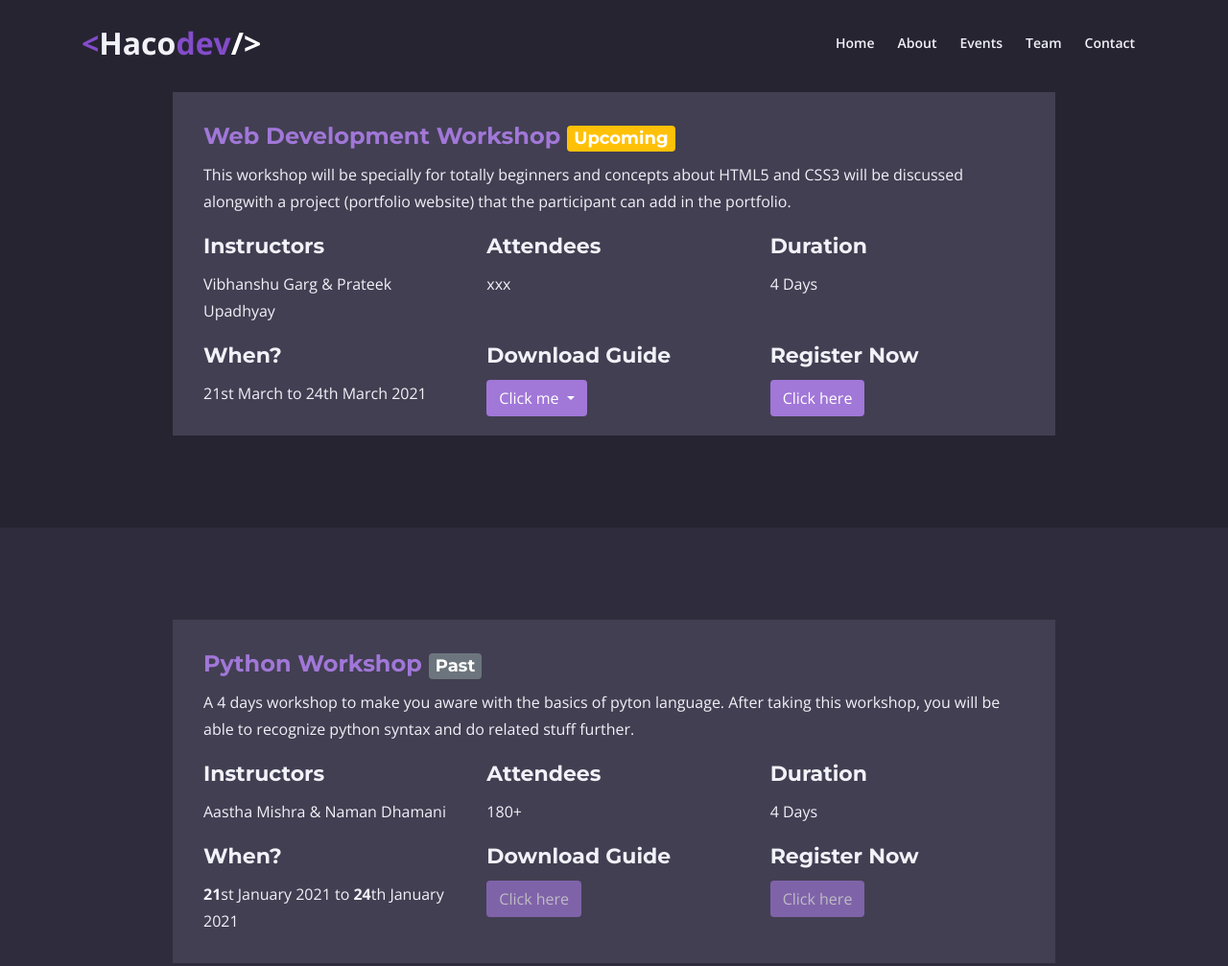
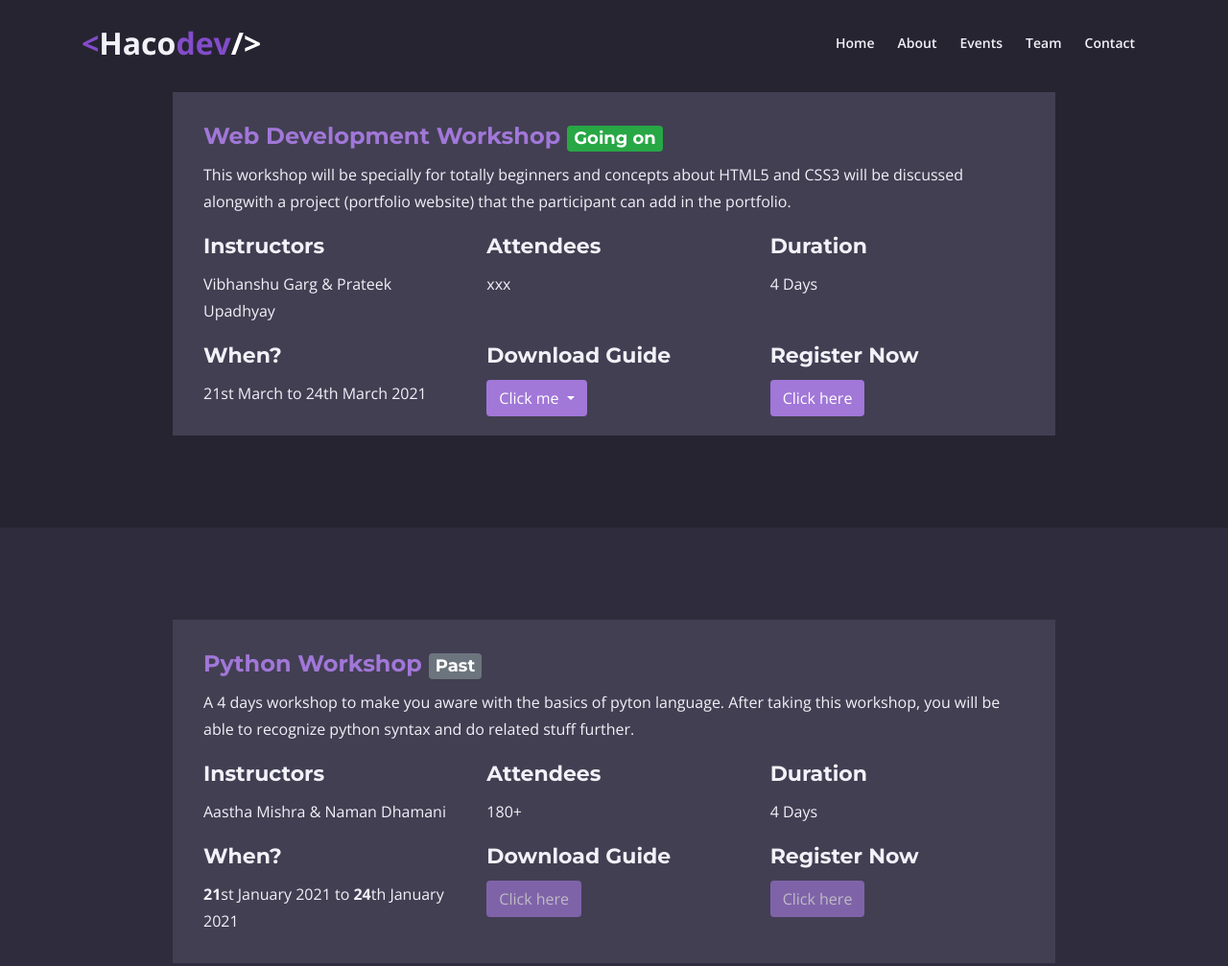
Before and after one commit to Coderxultra/hacodev, a plain HTML site: page events.html in a window 1280 px wide. Shown: the top 1007 px of the page at 96% size. Drawn offline with nearby package versions, Linux system fonts and the light colour scheme; files whose address does not match are found by name.

Commit message:
Update events.html

```diff
--- a/events.html
+++ b/events.html
@@ -95,7 +95,7 @@
         <div class="row">
             <div class="col-xl-10 offset-xl-1">
                 <div class="text-box mt-5 mb-6">
-                    <h3 style="color: #a177d8;">Web Development Workshop <span class="badge bg-warning text-white">Upcoming</span></h3>
+                    <h3 style="color: #a177d8;">Web Development Workshop <span class="badge bg-success text-white">Going on</span></h3>
                     <p>This workshop will be specially for totally beginners and concepts about HTML5 and CSS3 will be discussed alongwith a project (portfolio website) that the participant can add in the portfolio.</p>
                     <div class="row ">
                         <div class="col">
```
